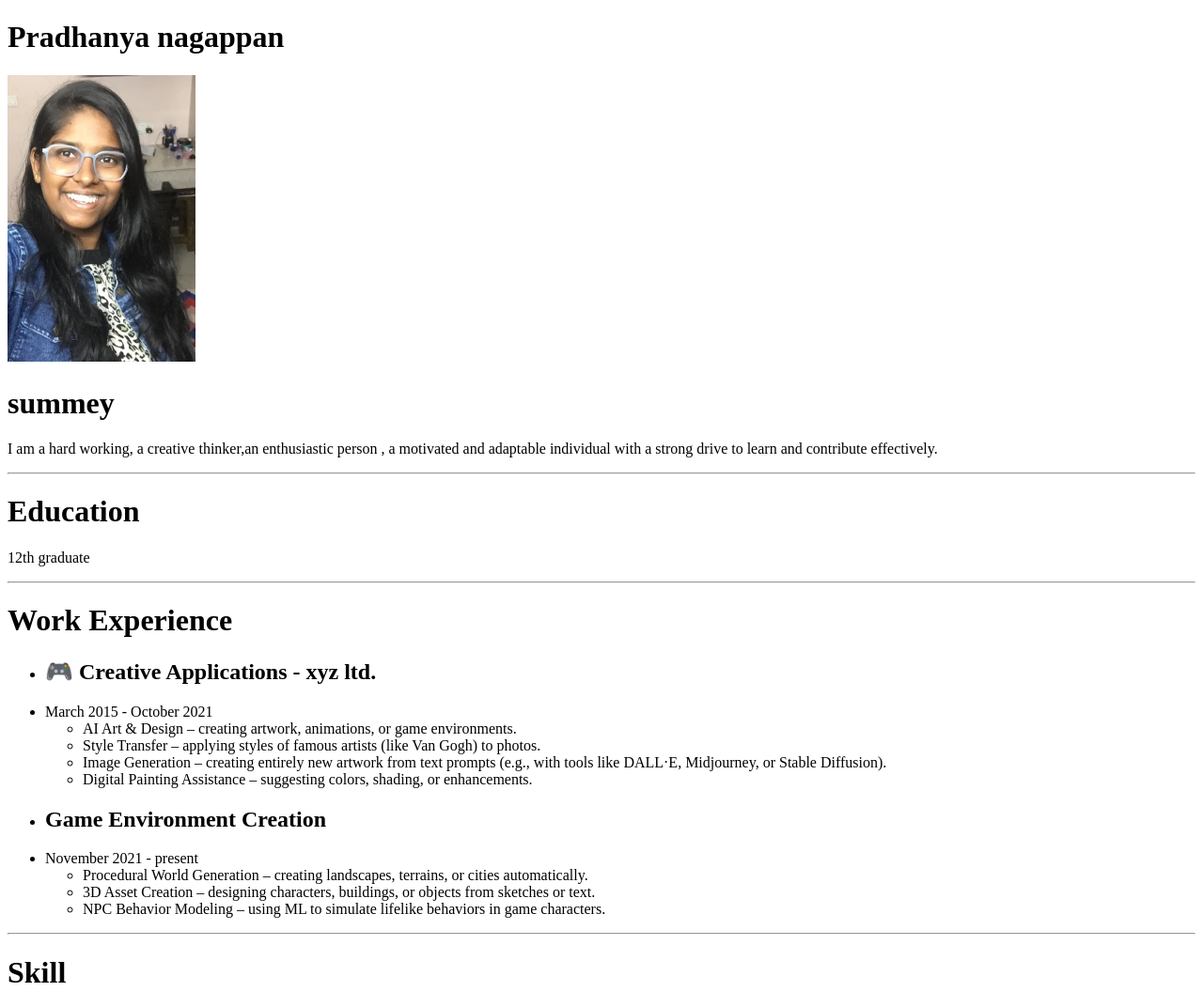
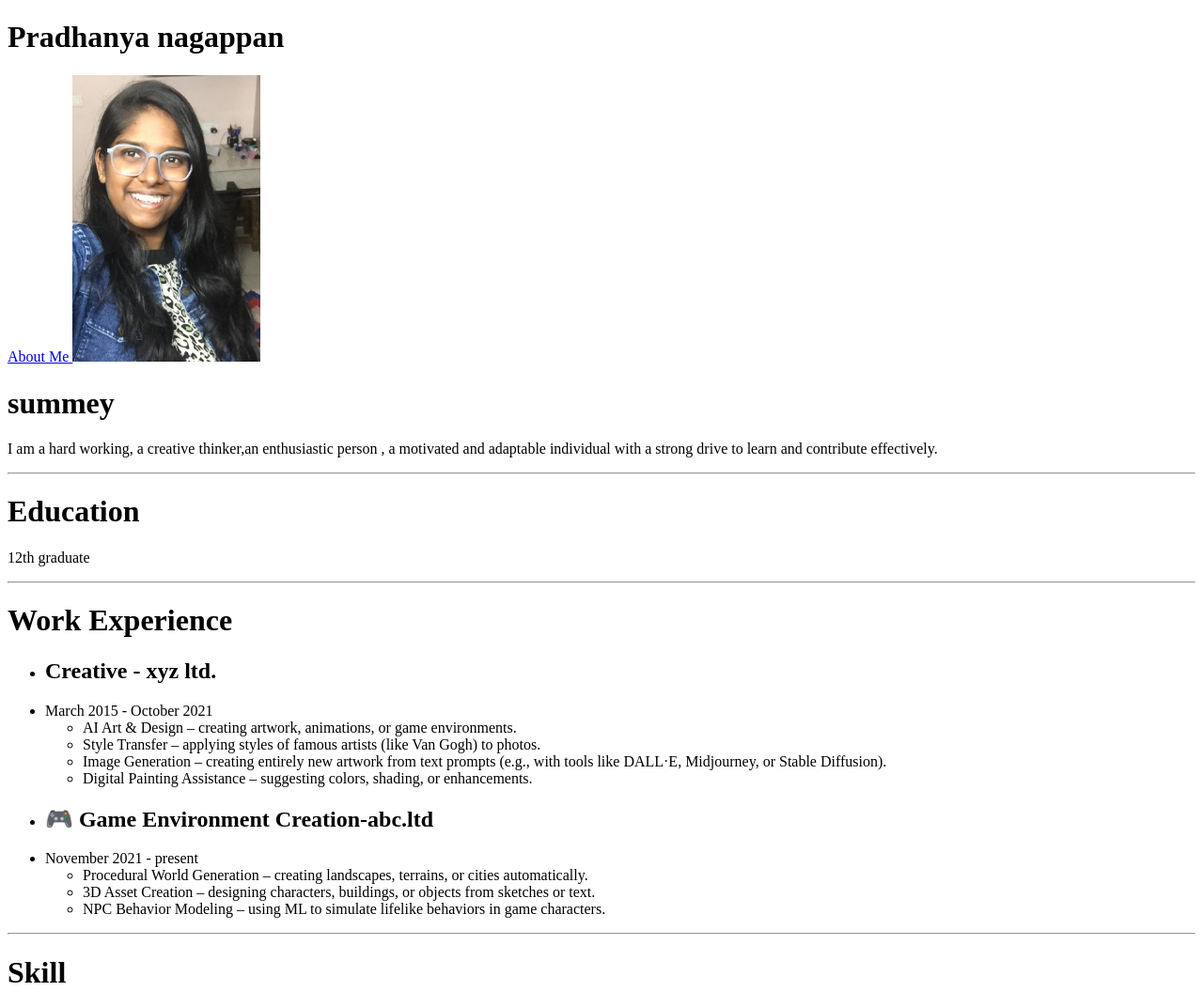
Before and after one commit to pradhanya67/capstone-1, a plain HTML site: page index.html in a window 1280 px wide. Shown: the top 1072 px of the page at 94% size. Drawn offline with Linux system fonts and the light colour scheme.

Commit message:
Update index.html

```diff
--- a/index.html
+++ b/index.html
@@ -6,7 +6,7 @@
     </head>
     <BODY>
         <h1>Pradhanya nagappan</h1>
-        <img src="./WhatsApp Image 2025-06-13 at 9.14.30 PM (1).jpeg" width="200", alt="a picture fof me ">
+        <a href="../section 4 exercise/4.3+HTML+Portfolio+Project/4.3 HTML Porfolio Project/public/about.html">About Me </a><img src="./WhatsApp Image 2025-06-13 at 9.14.30 PM (1).jpeg" width="200", alt="a picture fof me ">
         <h1>summey</h1>
         <p> I am a hard working, a creative thinker,an enthusiastic person , a  motivated and adaptable individual with a strong drive to learn and contribute effectively.</p><hr/>
         <h1>Education</h1>
@@ -14,7 +14,7 @@
         <h1>Work Experience</h1>
         <ul>
 
-            <li><h2>🎮 Creative Applications - xyz ltd.</h2></li>
+            <li><h2> Creative  - xyz ltd.</h2></li>
             <li>March  2015 - October  2021</li>
             <ul>
                 <li>AI Art & Design – creating artwork, animations, or game environments.</li>
@@ -23,7 +23,7 @@
                 <li>Digital Painting Assistance – suggesting colors, shading, or enhancements.</li>
 
             </ul>
-            <li><h2> Game Environment Creation</h2></li>
+            <li><h2>🎮 Game Environment Creation-abc.ltd</h2></li>
             <li> November  2021 - present</li>
             <ul>
                 <li>Procedural World Generation – creating landscapes, terrains, or cities automatically.</li>
```
